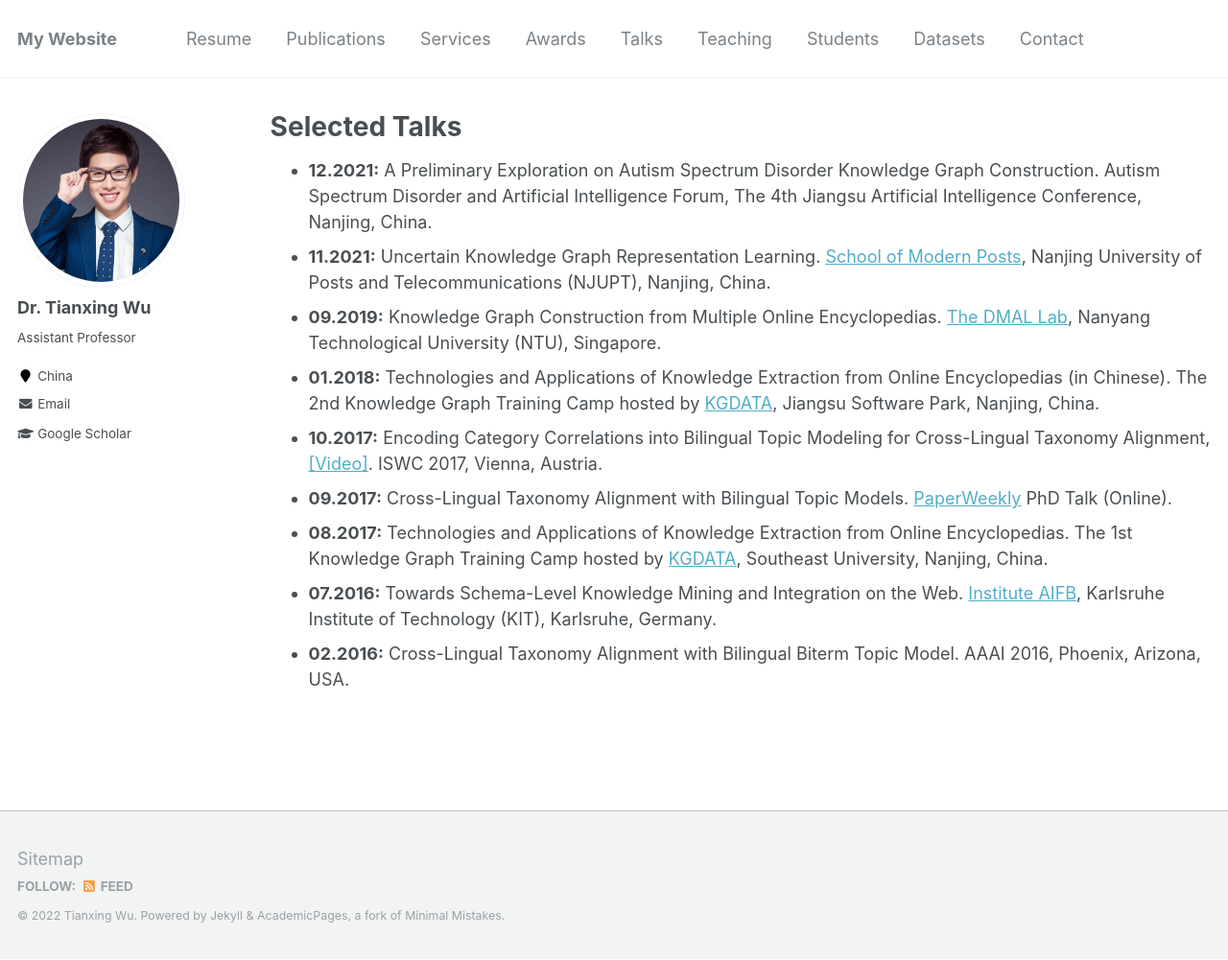
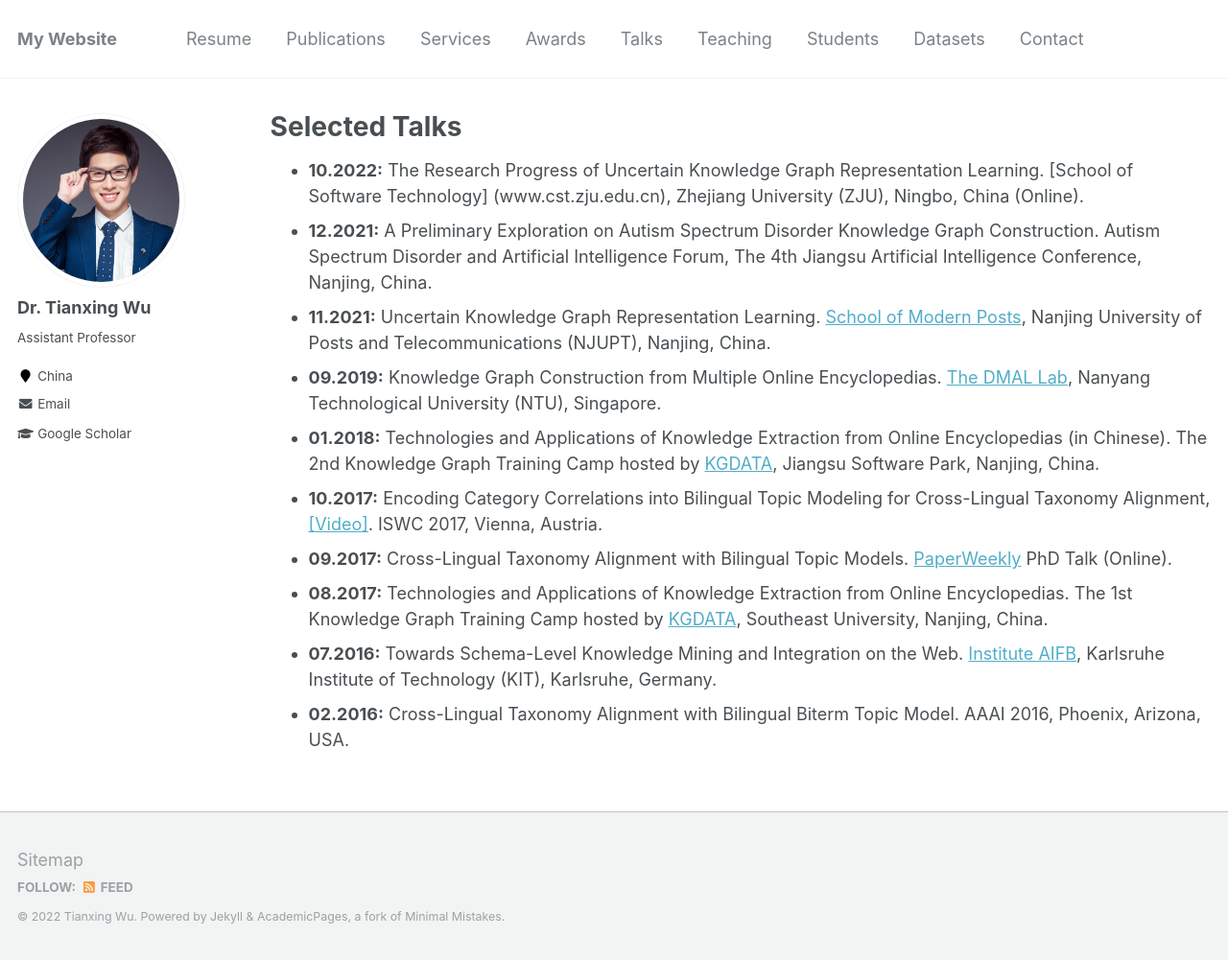
Before and after one commit to tianxing-wu/tianxing-wu.github.io, a Jekyll site: the page built from _pages/selected_talks.md, in a window 1280 px wide and 1001 px high. Shown: the whole window at 96% size. Built offline with Jekyll 4.4.1, drawn with Linux system fonts in a browser that asks for light colours.

Commit message:
Update selected_talks.md

```diff
--- a/_pages/selected_talks.md
+++ b/_pages/selected_talks.md
@@ -4,6 +4,7 @@ title: "Selected Talks"
 permalink: /selected_talks/
 author_profile: true
 ---
+* **10.2022:** The Research Progress of Uncertain Knowledge Graph Representation Learning. [School of Software Technology] (www.cst.zju.edu.cn), Zhejiang University (ZJU), Ningbo, China (Online).
 * **12.2021:** A Preliminary Exploration on Autism Spectrum Disorder Knowledge Graph Construction. Autism Spectrum Disorder and Artificial Intelligence Forum, The 4th Jiangsu Artificial Intelligence Conference, Nanjing, China.
 * **11.2021:** Uncertain Knowledge Graph Representation Learning. [School of Modern Posts](http://scse.ntu.edu.sg/Research/DMAL/Pages/Home.aspx), Nanjing University of Posts and Telecommunications (NJUPT), Nanjing, China.
 * **09.2019:** Knowledge Graph Construction from Multiple Online Encyclopedias. [The DMAL Lab](http://scse.ntu.edu.sg/Research/DMAL/Pages/Home.aspx), Nanyang Technological University (NTU), Singapore.
```
